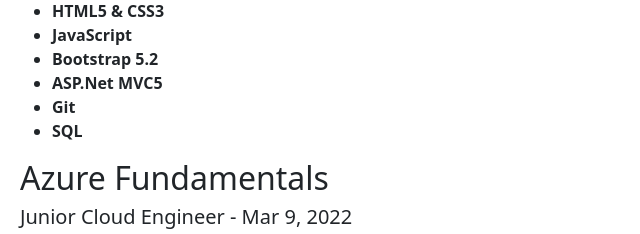
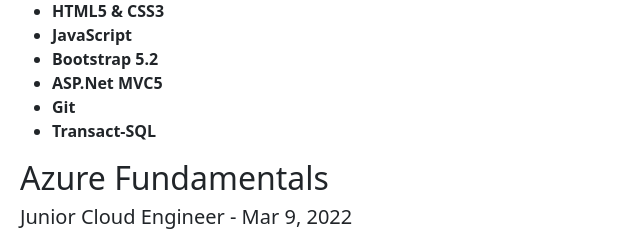
Before and after one commit to MsiziSibuta/web-portfolio23, a plain HTML site: page index.html in a window 1280 px wide. Shown: the part 1340-1574 px from the top of the page, 442-1082 px from the left. Drawn offline with Linux system fonts and the light colour scheme.

Commit message:
Update index.html

```diff
--- a/index.html
+++ b/index.html
@@ -201,7 +201,7 @@
             <li><b>Bootstrap 5.2</b></li>
             <li><b>ASP.Net MVC5</b></li>
             <li><b>Git</b></li>
-            <li><b>SQL</b></li>
+            <li><b>Transact-SQL</b></li>
           </ul>
         </p>
 
```
